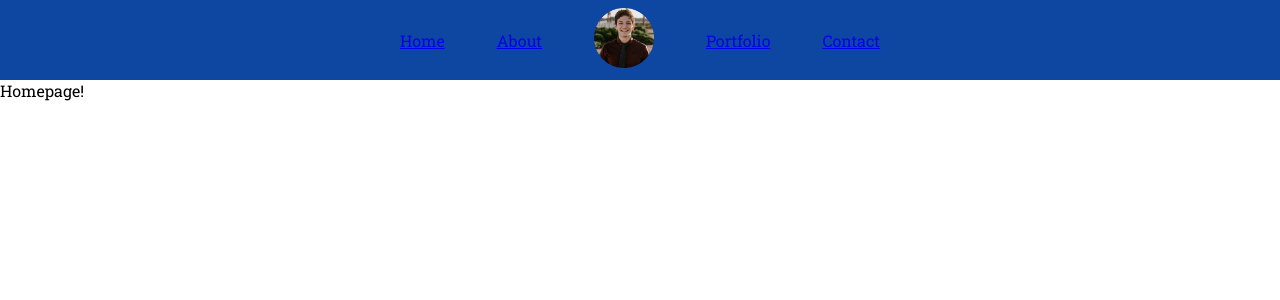
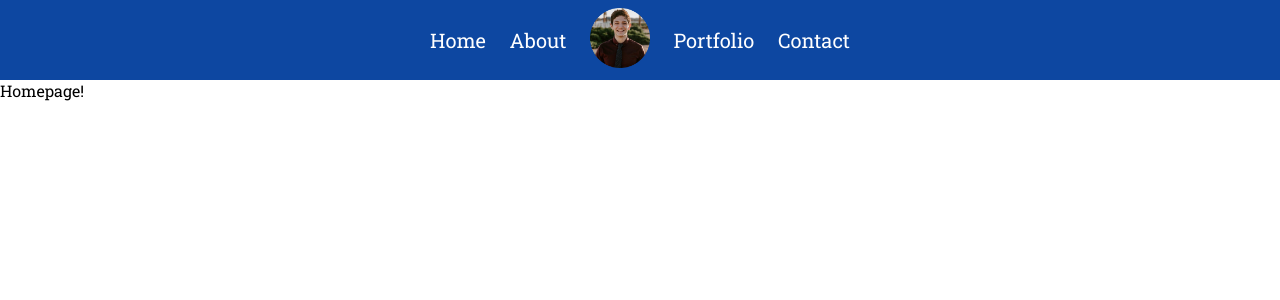
Before and after one commit to Paul-Munley/paul-munley-portfolio, a React (Create React App) app: page / in a window 1280 px wide. Shown: the top 300 px of the page. Built offline with nearby package versions, Linux system fonts and the light colour scheme.

Commit message:
Worked on design spacing in Nav bar and NavLink styling

```diff
--- a/src/components/Header.module.css
+++ b/src/components/Header.module.css
@@ -11,8 +11,14 @@
 
 .header ul {
   list-style: none;
-  width: 40%;
+  width: 35%;
   display: flex;
   align-items: center;
   justify-content: space-between;
 }
+
+.header a {
+  text-decoration: none;
+  color: white;
+  font-size: 1.25rem;
+}
--- a/src/index.css
+++ b/src/index.css
@@ -4,11 +4,11 @@
   padding: 0;
   border: 0;
   outline: 0;
-  font-size: 100%;
 }
 
 html {
   font-family: "Roboto Slab", serif;
+  font-size: 100%;
 }
 
 code {
```
